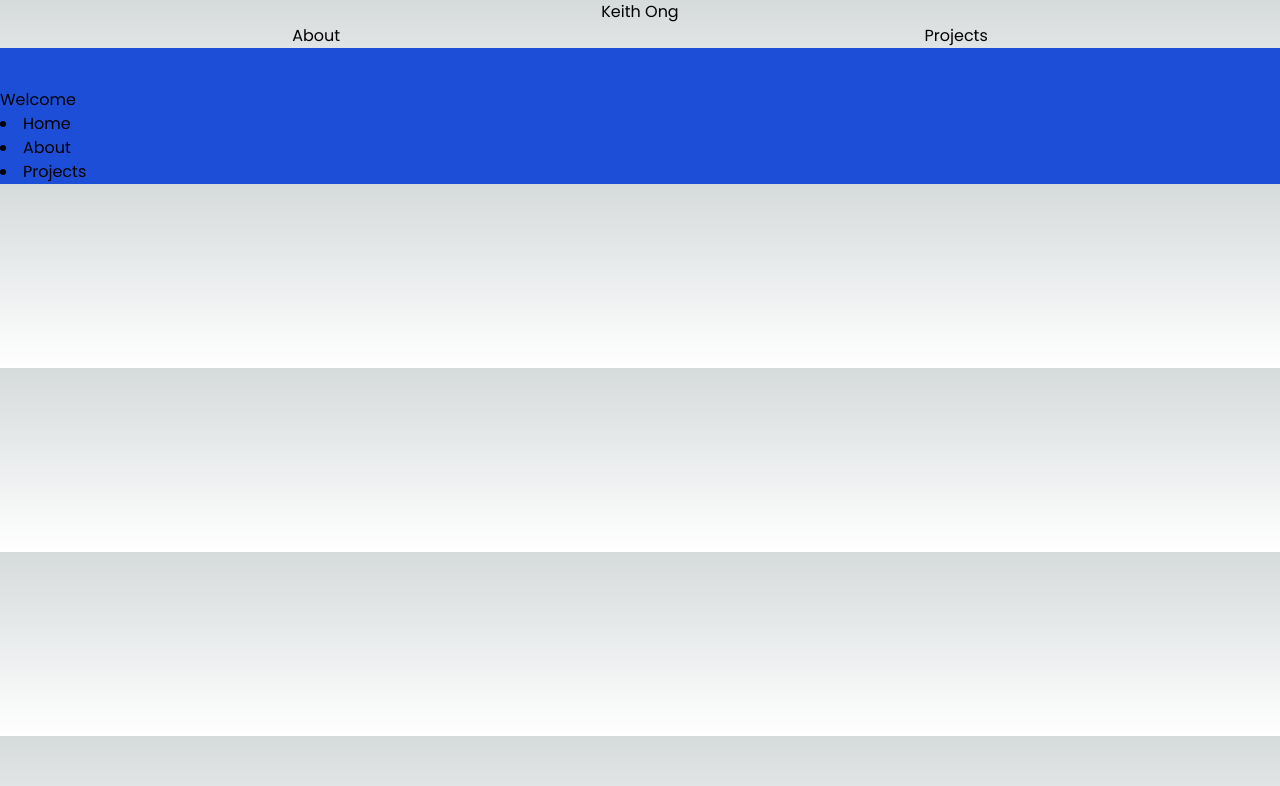
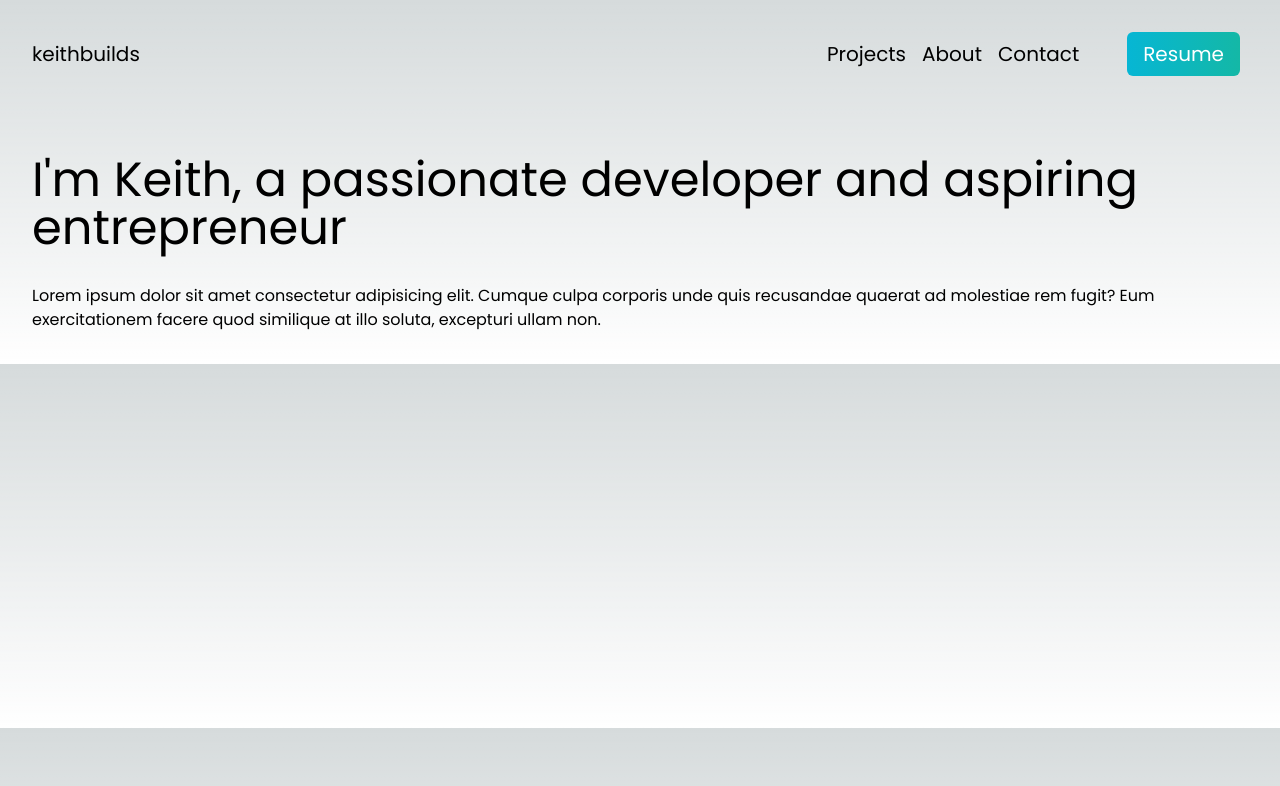
Before and after one commit to Earthstomp/portfolio, a Next.js app in the folder portfolio/: page / in a window 1280 px wide. Shown: the top 786 px of the page. Built offline with nearby package versions, Linux system fonts and the light colour scheme.

Commit message:
feat: basic home page and project routes

```diff
--- a/portfolio/app/about/page.tsx
+++ b/portfolio/app/about/page.tsx
@@ -11,7 +11,7 @@ export default function Home() {
     <main>
       <section className="bg-blue-700">
         <nav className="pt-10">
-          <h1>Developed by Keith</h1>
+          <h1>Developed by Keith!</h1>
         </nav>
       </section>
     </main>
--- /dev/null
+++ b/portfolio/app/components/Footer.tsx
@@ -0,0 +1,19 @@
+import Link from "next/link"
+
+const Header = () => {
+    return (
+        <header className="header">
+            <div className="">
+                <div className="flex justify-center">
+                    <Link href="/">Keith Ong</Link>
+                </div>
+                <div className="flex justify-around">
+                    <Link href="/about">About</Link>
+                    <Link href="/projects">Projects</Link>
+                </div>
+            </div>
+        </header>
+    )
+}
+
+export default Header
--- a/portfolio/app/components/Header.tsx
+++ b/portfolio/app/components/Header.tsx
@@ -3,15 +3,33 @@ import Link from "next/link"
 const Header = () => {
     return (
         <header className="header">
-            <div className="">
-                <div className="flex justify-center">
-                    <Link href="/">Keith Ong</Link>
+            <main className="px-8">
+                <div>
+                    <nav className="py-10 mb-12 flex justify-between dark:text-white">
+                        <h1 className="text-xl">keithbuilds</h1>
+                        <ul className="flex items-center sm:text-sm md:text-base lg:text-xl">
+                            <li className="px-2 hover:text-cyan-500 transition duration-500">
+                                <Link href="/projects">Projects</Link>
+                            </li>
+                            <li className="px-2  hover:text-cyan-500 transition duration-500">
+                                <Link href="/about">About</Link>
+                            </li>
+                            <li className="px-2  hover:text-cyan-500 transition duration-500">
+                                <Link href="/contact">Contact</Link>
+                            </li>
+                            <li className="px-2  hover:text-cyan-500 transition duration-500">
+                                <a
+                                    className="bg-gradient-to-r from-cyan-500 text- to-teal-500 text-white px-4 py-2 border-none rounded-md ml-8"
+                                    href="#"
+                                >
+                                    Resume
+                                </a>
+                            </li>
+                        </ul>
+                    </nav>
                 </div>
-                <div className="flex justify-around">
-                    <Link href="/about">About</Link>
-                    <Link href="/projects">Projects</Link>
-                </div>
-            </div>
+            </main>
+
         </header>
     )
 }
--- a/portfolio/app/layout.tsx
+++ b/portfolio/app/layout.tsx
@@ -16,24 +16,12 @@ export const metadata = {
     'web development, web design, javascript, react, node, vue, html, css, java, django, typescript'
 }
 
-// export default function RootLayout({
-//   children,
-// }: {
-//   children: React.ReactNode
-// }) {
-//   return (
-//     <html lang="en">
-//       <body className={inter.className}>{children}</body>
-//     </html>
-//   )
-// }
-
 export default function RootLayout({ children }: any) {
   return (
     <div>
       <body className={poppins.className}>
         <Header />
-        <main className='container'>{children}</main>
+        <main className='px-8'>{children}</main>
       </body>
     </div>
   )
--- a/portfolio/app/page.tsx
+++ b/portfolio/app/page.tsx
@@ -1,6 +1,11 @@
+import { Poppins } from 'next/font/google'
 import Image from 'next/image'
 import Link from "next/link";
 
+const open_sans = Poppins({
+  weight: ['400', '700'],
+  subsets: ['latin'],
+})
 
 async function delay() {
   await new Promise(resolve => setTimeout(resolve, 1000));
@@ -11,13 +16,16 @@ const Home = async () => {
   await delay();
   return (
     <main>
-      <section className="bg-blue-700">
-        <nav className="pt-10">
-          <h1>Welcome</h1>
-          <li><Link href='/'>Home</Link></li>
-          <li><Link href='/about'>About</Link></li>
-          <li><Link href='/projects'>Projects</Link></li>
-        </nav>
+      <section className={open_sans.className}>
+        <div className="sm:text-3xl md:text-4xl lg:text-5xl">
+          I'm Keith, a passionate developer and aspiring entrepreneur
+        </div>
+        <div className="py-8">
+          Lorem ipsum dolor sit amet consectetur adipisicing elit. Cumque culpa corporis unde quis recusandae quaerat ad molestiae rem fugit? Eum exercitationem facere quod similique at illo soluta, excepturi ullam non.
+        </div>
+        <div className="20">
+
+        </div>
       </section>
     </main>
   )
--- /dev/null
+++ b/portfolio/app/projects/[name]/page.tsx
@@ -0,0 +1,9 @@
+const ProjectPage = ({ params: { name } }: any) => {
+    return (
+        <div>
+            <h2>{name}</h2>
+        </div>
+    );
+};
+
+export default ProjectPage
```
Also changed, not shown: portfolio/app/projects/page.tsx (added).
